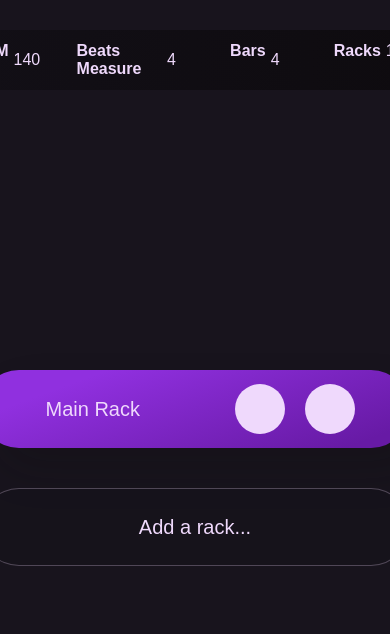
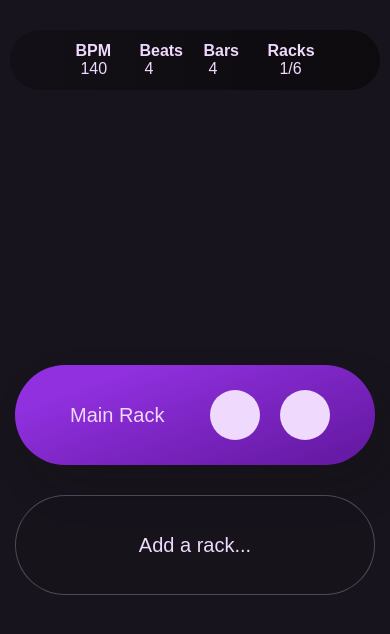
Before and after one commit to akmatoff/jamstep--archive--, a React (Create React App) app: page / in a window 390 px wide. Shown: the top 634 px of the page. Built offline with nearby package versions, Linux system fonts and the light colour scheme.

Commit message:
[UPDATE]: Responsive UI

```diff
--- a/package.json
+++ b/package.json
@@ -19,6 +19,7 @@
     "redux-thunk": "^2.4.1",
     "styled-components": "^5.3.5",
     "typescript": "^4.6.3",
+    "util": "^0.12.4",
     "uuidv4": "^6.2.13"
   },
   "devDependencies": {
--- a/src/constants/consts.ts
+++ b/src/constants/consts.ts
@@ -1,4 +1,4 @@
-export const MAX_RACKS_COUNT: number = 12;
+export const MAX_RACKS_COUNT: number = 6;
 export const MAX_BPM: number = 200;
 export const MIN_BPM: number = 30;
 export const MAX_BEATS_MEASURE: number = 8;
--- a/src/pages/Home/components/Header/Header.tsx
+++ b/src/pages/Home/components/Header/Header.tsx
@@ -78,7 +78,7 @@ const Header: FC = () => {
             </InfoContainer>
 
             <InfoContainer>
-                <InfoTitle>Beats Measure</InfoTitle>
+                <InfoTitle>Beats</InfoTitle>
                 <InfoInput value={beatsMeasureInput} onChange={onBeatsMeasureChange} onBlur={onBeatsMeasureBlur} />
             </InfoContainer>
 
@@ -100,9 +100,10 @@ const StyledHeader = styled.div`
     position: fixed;
     background-color: #120f16;
     background: linear-gradient(90deg, #120f16, #0e0b0f);
-    width: clamp(460px, 50vw, 550px);
+    width: clamp(370px, 50vw, 550px);
     height: 60px;
     margin: 30px;
+    padding: 15px;
     border-radius: 30px;
     display: flex;
     flex-direction: row;
@@ -112,15 +113,21 @@ const StyledHeader = styled.div`
 const InfoWrapper = styled.div`
     display: flex;
     flex-direction: row;
+    justify-content: center;
+    align-items: center;
 `
 
 const InfoContainer = styled.div`
-    margin: 0 8px;
+    margin: 0 6px;
     display: flex;
     flex-direction: row;
     color: #efd9fc;
     cursor: pointer;
     user-select: none;
+
+    @media screen and (max-width: 900px) {
+        flex-direction: column;
+    }
 `
 
 const InfoTitle = styled.div`
@@ -128,7 +135,8 @@ const InfoTitle = styled.div`
 `
 
 const InfoValue = styled.div`
-    margin-left: 5px;
+    width: 100%;
+    margin-left: 12px;
 `
 
 const InfoInput = styled.input`
--- a/src/pages/Home/components/RackCard/RackCard.tsx
+++ b/src/pages/Home/components/RackCard/RackCard.tsx
@@ -29,14 +29,14 @@ const RackCard: FC<Props> = ({rack}: Props) => {
 }
 
 export const StyledRackCard = styled.div<StyledRackCardProps>`
-    width: clamp(430px, 50vw, 600px);
-    height: clamp(50px, 20vw, 120px);
+    width: clamp(360px, 50vw, 600px);
+    height: clamp(100px, 20vw, 120px);
     background-color: #9030df;
     background: ${props => !props.rack?.isMain ? `linear-gradient(90deg, #120f16, #0e0b0f)` : `linear-gradient(160deg, #9030df 20%, #671aa5 90%);`};
     box-shadow: 15px 22px 40px rgba(16, 16, 16, 0.2);
     padding: 30px;
     border-radius: 50px;
-    margin: 20px 20px;
+    margin: 15px 15px;
     display: grid;
     place-items: center;
     transition: 0.4s ease-out;
```
Also changed, not shown: 1 other file (tests, documents, lock files or other folders).
